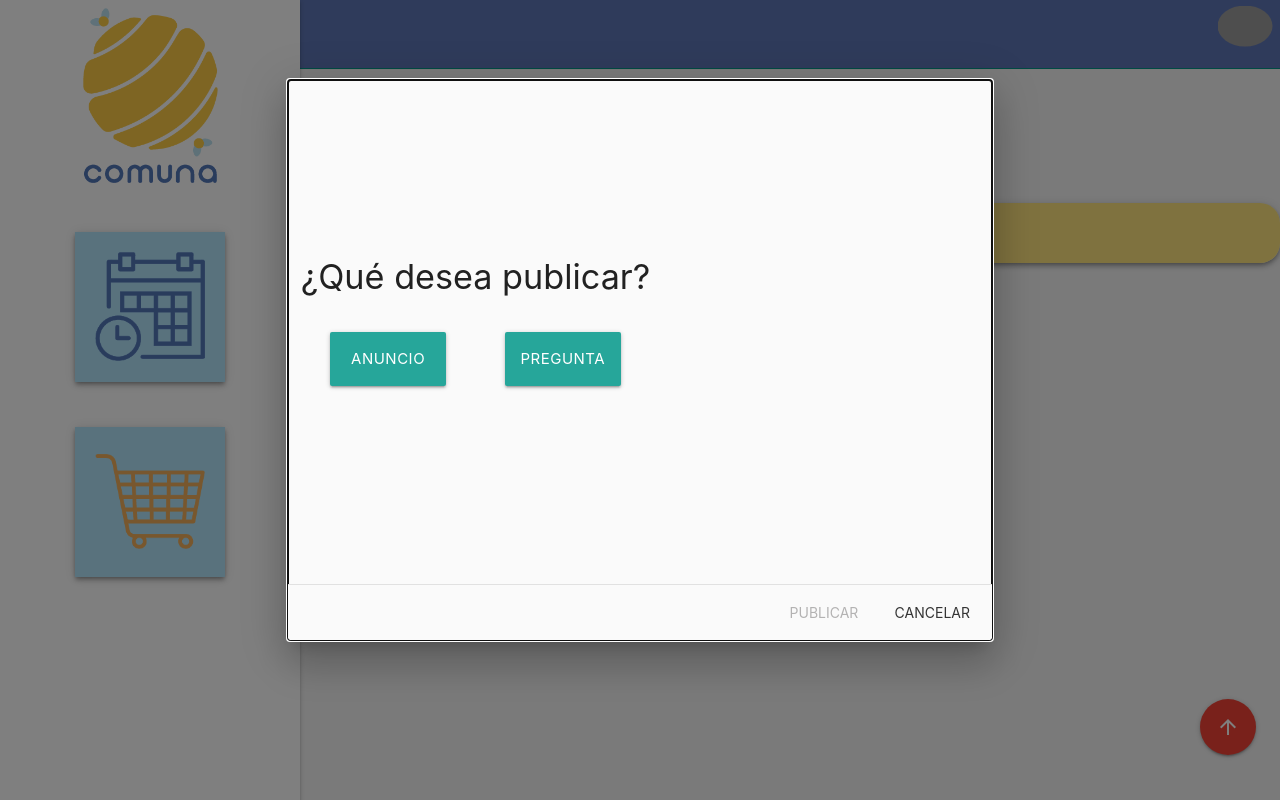
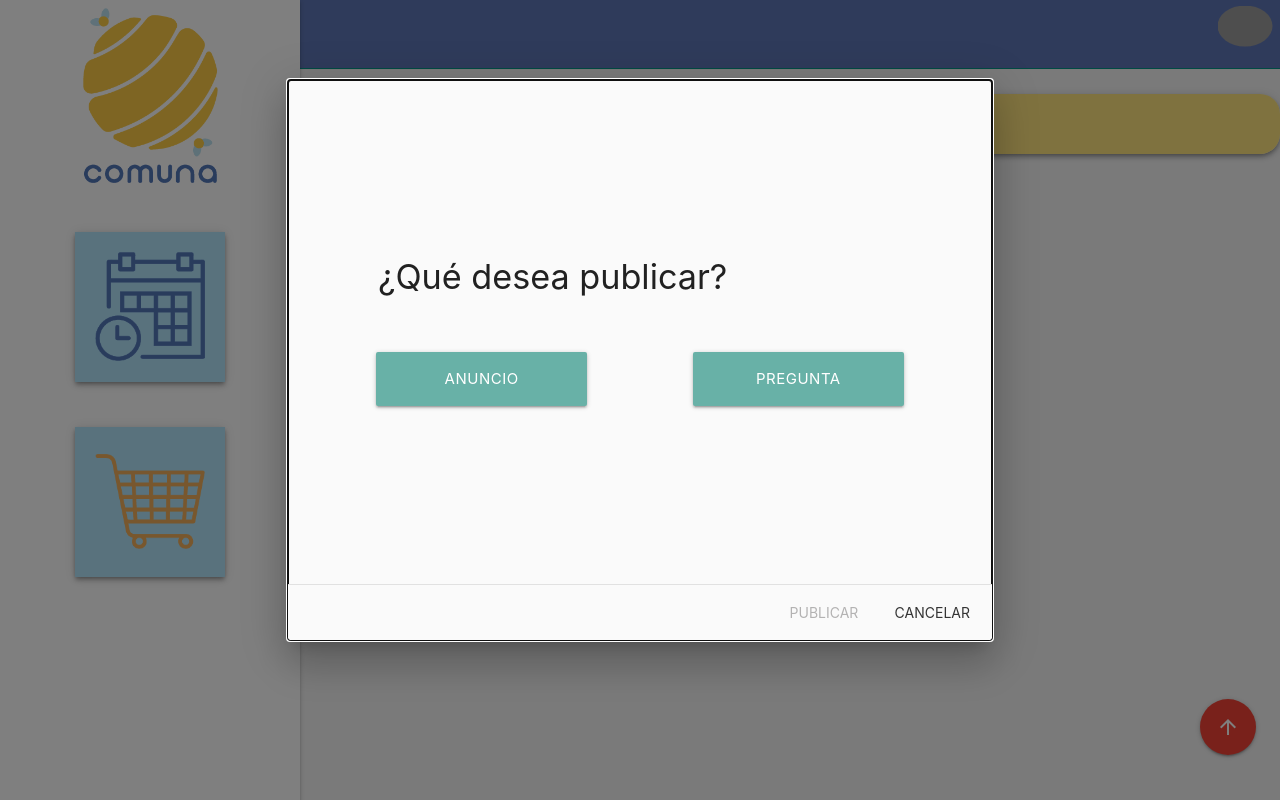
Before and after one commit to HollowCT/kiosko, a PHP site: page /kiosco_publicaciones.php in a window 1280 px wide, after a click on "Nueva Publicación". Run offline with PHP 8.4, Linux system fonts and the light colour scheme; data that the repository does not hold is empty; some libraries are stand-ins or nearby versions; grey boxes are pictures that could not be loaded.

Commit message:
Fix de publicaciones
Ya funcionan las publicaciones

```diff
--- a/kiosco_nueva_publicacion.php
+++ b/kiosco_nueva_publicacion.php
@@ -14,12 +14,14 @@
                 <!-- Different content options -->
 
                 <!-- Default state-->
-                <div id = "ventana-publicacion" class = "center-align row">
-                  <h4>¿Qué desea publicar?</h4>
+                <div id = "ventana-publicacion" class = " col s12">
+                  <div class = "row">
+                  <h4 class = "col s11 offset-s1">¿Qué desea publicar?</h4>
+                </div>
                   <br>
 
-                    <button class="btn-large col s4 offset-s1" onclick="crearAnuncio()" >Anuncio</button>
-                    <button class="btn-large col s4 offset-s2" onclick="crearPregunta()">Pregunta</button>
+                    <button class="btn-large col s4 offset-s1" onclick="crearAnuncio()" style="background-color: #68B1A7" >Anuncio</button>
+                    <button class="btn-large col s4 offset-s2" onclick="crearPregunta()" style="background-color: #68B1A7">Pregunta</button>
 
                 </div>
 
@@ -68,6 +70,8 @@
                     dayNamesMin: ['Do','Lu','Ma','Mi','Ju','Vi','Sá'],
                     weekHeader: 'Sm',
                     dateFormat: 'yyyy-mm-dd',
+                    format: 'yyyy-mm-dd',
+                    formatSubmit: 'yyyy-mm-dd',
                     firstDay: 1,
                     isRTL: false,
                     showMonthAfterYear: false,
--- a/kiosco_nuevo_anuncio.php
+++ b/kiosco_nuevo_anuncio.php
@@ -2,12 +2,12 @@
   <input type = "hidden"  name = "usuarioID" value = "1">
 
 
-
+<br><br><br>
   <div class = "col s12">
-  <br>
 
     <div class = "input-field col s12 post-form">
       <i class="material-icons prefix">title</i>
+      <br><br>
       <input placeholder="Título de anuncio" name ="titulo-anuncio" type = "text" class = "validate materialize-textarea" required = "true" maxlength = "25" data-length = "25">
     </div>
   </div>
--- a/kiosco_publicaciones.php
+++ b/kiosco_publicaciones.php
@@ -14,7 +14,6 @@
           menu-space
         </div>
         <div class = "col l9 s12">
-          <h2 class = "row"> Publicaciones</h2>
 
             <?php
 
--- a/perfil.php
+++ b/perfil.php
@@ -13,8 +13,7 @@
           menu-space
         </div>
         <div class = "col l9 s12">
-
-          <h3>Mi Perfil</h3>
+          <br>
 
           <div class = "row">
             <?php
```
